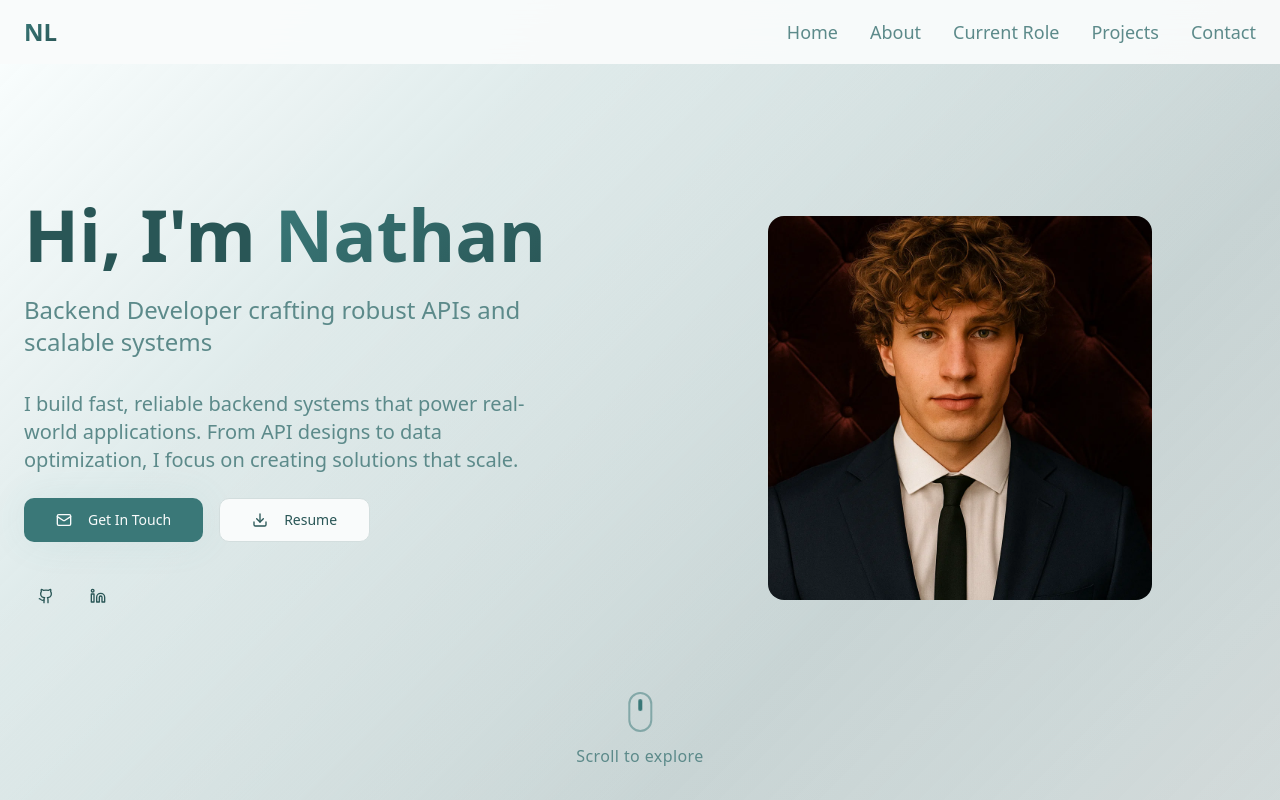
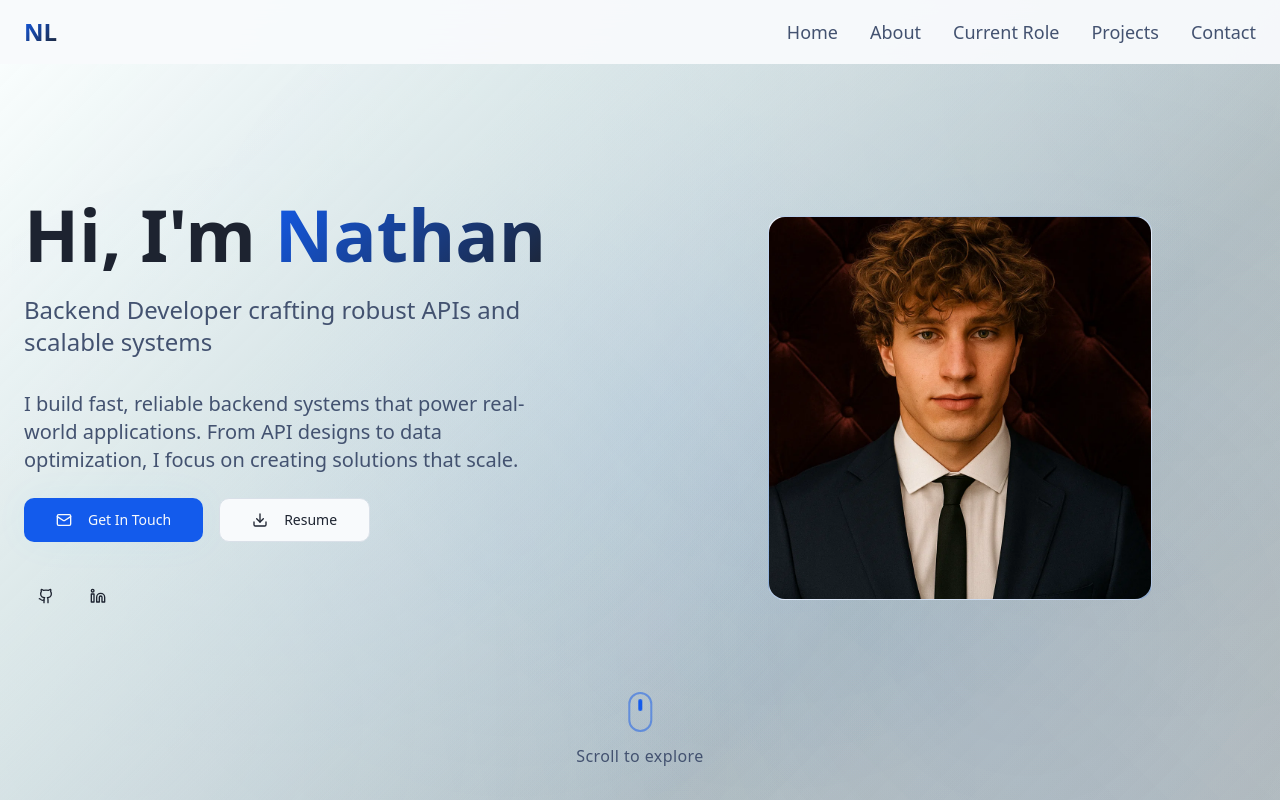
Before and after one commit to Nathan7108/Personal-Site, a React (Vite) app: page / in a window 1280 px wide. Shown: the top 800 px of the page. Built offline with nearby package versions, Linux system fonts and the light colour scheme.

Commit message:
Color change

```diff
--- a/index.html
+++ b/index.html
@@ -6,6 +6,8 @@
     <title>Nathan Luckock - Backend Developer Portfolio</title>
     <meta name="description" content="Nathan Luckock - Backend Developer specializing in FastAPI, Python, and scalable system architecture" />
     <meta name="author" content="Nathan Luckock" />
+
+    <link rel="icon" type="image/svg+xml" href="/favicon.svg" />
 
     <meta property="og:title" content="Nathan Luckock - Backend Developer Portfolio" />
     <meta property="og:description" content="Backend Developer specializing in FastAPI, Python, and scalable system architecture" />
--- a/src/components/portfolio/About.tsx
+++ b/src/components/portfolio/About.tsx
@@ -64,7 +64,7 @@ export const About = () => {
                   {skill.tech.map((tech) => (
                     <span
                       key={tech}
-                      className="px-3 py-1 bg-primary/10 text-primary text-base rounded-full"
+                      className="px-3 py-1 bg-primary/15 text-foreground border border-primary/25 text-base rounded-full font-medium"
                     >
                       {tech}
                     </span>
--- a/src/components/portfolio/Hero.tsx
+++ b/src/components/portfolio/Hero.tsx
@@ -172,7 +172,7 @@ export const Hero = () => {
                     className="w-full h-full object-cover rounded-2xl"
                   />
                 </div>
-                <div className="card-face card-back portfolio-card rounded-2xl flex items-center justify-center">
+                <div className="card-face card-back flip-card-back rounded-2xl flex items-center justify-center">
                   <div className="text-center space-y-4">
                     <h3 className="text-2xl font-bold text-gradient">Let's Connect! 🚀</h3>
                     <p className="text-muted-foreground text-base">Fun fact: I love photography, especially capturing unique landscapes and candid moments.</p>
--- a/src/index.css
+++ b/src/index.css
@@ -2,113 +2,111 @@
 @tailwind components;
 @tailwind utilities;
 
-/* Portfolio Design System - Serene teal-green theme with enhanced gradients */
+/* Portfolio Design System - Modern Cool Theme */
 
 @layer base {
   :root {
-    --background: 180 25% 98%;
-    --foreground: 180 35% 25%;
+    --background: 210 40% 98%;    /* Cool Light Blue-Gray #F8FAFC */
+    --foreground: 220 25% 15%;    /* Deep Blue-Gray #1E293B */
 
-    --card: 180 20% 96%;
-    --card-foreground: 180 35% 25%;
+    --card: 210 35% 96%;          /* Slightly darker cool gray */
+    --card-foreground: 220 25% 15%;
 
-    --popover: 180 20% 96%;
-    --popover-foreground: 180 35% 25%;
+    --popover: 210 35% 96%;
+    --popover-foreground: 220 25% 15%;
 
-    --primary: 180 35% 35%;    /* Dark teal-green #426E6F */
-    --primary-foreground: 180 25% 98%;
+    --primary: 220 85% 50%;       /* Modern Blue #3B82F6 */
+    --primary-foreground: 210 40% 98%;
 
-    --secondary: 180 15% 90%;  /* Light teal-blue #DDE9E9 */
-    --secondary-foreground: 180 35% 25%;
+    --secondary: 220 25% 15%;     /* Deep Blue-Gray #1E293B */
+    --secondary-foreground: 210 40% 98%;
 
-    --muted: 180 10% 92%;
-    --muted-foreground: 180 20% 45%;
+    --muted: 210 25% 92%;
+    --muted-foreground: 220 25% 35%;
 
-    --accent: 180 35% 35%;     /* Dark teal-green accent */
-    --accent-foreground: 180 25% 98%;
+    --accent: 200 85% 55%;        /* Cool Cyan #06B6D4 */
+    --accent-foreground: 210 40% 98%;
 
     --destructive: 0 84% 60%;
-    --destructive-foreground: 180 25% 98%;
+    --destructive-foreground: 210 40% 98%;
 
-    --border: 180 15% 85%;
-    --input: 180 15% 85%;
-    --ring: 180 35% 35%;
+    --border: 210 25% 88%;
+    --input: 210 25% 88%;
+    --ring: 200 85% 55%;
 
     --radius: 0.75rem;
 
-    /* Portfolio specific colors - Enhanced Serene Teal-Green Theme */
-    --portfolio-primary: 180 35% 35%;         /* Dark teal-green #426E6F */
-    --portfolio-primary-dark: 180 35% 25%;    /* Darker teal #346F6F */
-    --portfolio-secondary: 180 15% 90%;       /* Light teal-blue #DDE9E9 */
-    --portfolio-accent: 180 35% 35%;          /* Dark teal-green accent */
-    --portfolio-navy: 180 25% 98%;           /* Pure white #FBFFFF */
-    --portfolio-navy-light: 180 20% 96%;     /* Very light teal */
-    --portfolio-navy-lighter: 180 15% 92%;   /* Even lighter teal */
-    --portfolio-text: 180 35% 25%;           /* Dark teal text */
-    --portfolio-text-muted: 180 20% 45%;     /* Muted teal gray */
+    /* Portfolio specific colors - Modern Cool Theme */
+    --portfolio-primary: 220 85% 50%;            /* Modern Blue #3B82F6 */
+    --portfolio-primary-dark: 220 80% 45%;       /* Darker blue */
+    --portfolio-secondary: 220 25% 15%;          /* Deep Blue-Gray #1E293B */
+    --portfolio-accent: 200 85% 55%;             /* Cool Cyan #06B6D4 */
+    --portfolio-text: 220 25% 15%;              /* Deep Blue-Gray #1E293B */
+    --portfolio-text-muted: 220 25% 35%;        /* Muted blue-gray */
+    --portfolio-background: 210 40% 98%;        /* Cool Light Blue-Gray #F8FAFC */
 
-    /* Enhanced Gradients - Serene Teal-Green Theme */
+    /* Enhanced Gradients - Modern Cool Theme */
     --gradient-primary: linear-gradient(135deg, hsl(var(--portfolio-primary)), hsl(var(--portfolio-primary-dark)));
-    --gradient-background: linear-gradient(140deg, hsl(180, 25%, 98%) 0%, hsl(180, 20%, 96%) 30%, hsl(180, 15%, 94%) 70%, hsl(180, 10%, 92%) 100%);
-    --gradient-card: linear-gradient(145deg, hsl(var(--portfolio-navy-light)), hsl(var(--portfolio-navy-lighter)));
+    --gradient-background: linear-gradient(140deg, hsl(210, 40%, 98%) 0%, hsl(210, 35%, 96%) 20%, hsl(210, 30%, 94%) 40%, hsl(210, 25%, 92%) 60%, hsl(210, 20%, 90%) 80%, hsl(210, 15%, 88%) 100%);
+    --gradient-card: linear-gradient(145deg, hsl(210, 35%, 96%), hsl(210, 30%, 94%));
     --gradient-text: linear-gradient(135deg, hsl(var(--portfolio-primary)), hsl(var(--portfolio-text)));
-    --gradient-accent: linear-gradient(135deg, hsl(180, 35%, 35%), hsl(180, 25%, 55%));
+    --gradient-accent: linear-gradient(135deg, hsl(200, 85%, 55%), hsl(200, 80%, 65%));
 
     /* Enhanced Shadows */
-    --shadow-glow: 0 0 40px hsl(var(--portfolio-primary) / 0.12);
-    --shadow-card: 0 20px 40px -10px hsl(var(--portfolio-primary) / 0.1);
-    --shadow-floating: 0 30px 60px -20px hsl(var(--portfolio-primary) / 0.08);
+    --shadow-glow: 0 0 40px hsl(var(--portfolio-primary) / 0.08);
+    --shadow-card: 0 20px 40px -10px hsl(var(--portfolio-primary) / 0.06);
+    --shadow-floating: 0 30px 60px -20px hsl(var(--portfolio-primary) / 0.04);
 
     /* Animations */
     --transition-smooth: all 0.4s cubic-bezier(0.4, 0, 0.2, 1);
     --transition-bounce: all 0.6s cubic-bezier(0.68, -0.55, 0.265, 1.55);
 
-    --sidebar-background: 180 20% 96%;
-    --sidebar-foreground: 180 35% 25%;
-    --sidebar-primary: 180 25% 98%;
-    --sidebar-primary-foreground: 180 35% 25%;
-    --sidebar-accent: 180 35% 35%;
-    --sidebar-accent-foreground: 180 25% 98%;
-    --sidebar-border: 180 15% 85%;
-    --sidebar-ring: 180 35% 35%;
+    --sidebar-background: 210 40% 98%;
+    --sidebar-foreground: 220 25% 15%;
+    --sidebar-primary: 220 85% 50%;
+    --sidebar-primary-foreground: 210 40% 98%;
+    --sidebar-accent: 200 85% 55%;
+    --sidebar-accent-foreground: 210 40% 98%;
+    --sidebar-border: 210 25% 88%;
+    --sidebar-ring: 200 85% 55%;
   }
 
   .dark {
-    --background: 180 25% 8%;
-    --foreground: 180 15% 95%;
+    --background: 220 25% 8%;
+    --foreground: 210 40% 98%;
 
-    --card: 180 20% 12%;
-    --card-foreground: 180 15% 95%;
+    --card: 220 20% 12%;
+    --card-foreground: 210 40% 98%;
 
-    --popover: 180 20% 12%;
-    --popover-foreground: 180 15% 95%;
+    --popover: 220 20% 12%;
+    --popover-foreground: 210 40% 98%;
 
-    --primary: 180 35% 35%;
-    --primary-foreground: 180 15% 95%;
+    --primary: 220 85% 50%;
+    --primary-foreground: 220 25% 15%;
 
-    --secondary: 180 20% 20%;
-    --secondary-foreground: 180 15% 95%;
+    --secondary: 220 25% 15%;
+    --secondary-foreground: 210 40% 98%;
 
-    --muted: 180 15% 15%;
-    --muted-foreground: 180 10% 70%;
+    --muted: 220 15% 15%;
+    --muted-foreground: 210 40% 70%;
 
-    --accent: 180 35% 35%;
-    --accent-foreground: 180 15% 95%;
+    --accent: 200 85% 55%;
+    --accent-foreground: 210 40% 98%;
 
     --destructive: 0 62.8% 30.6%;
-    --destructive-foreground: 180 15% 95%;
+    --destructive-foreground: 210 40% 98%;
 
-    --border: 180 15% 15%;
-    --input: 180 15% 15%;
-    --ring: 180 35% 35%;
-    --sidebar-background: 180 20% 12%;
-    --sidebar-foreground: 180 15% 95%;
-    --sidebar-primary: 180 25% 8%;
-    --sidebar-primary-foreground: 180 15% 95%;
-    --sidebar-accent: 180 35% 35%;
-    --sidebar-accent-foreground: 180 15% 95%;
-    --sidebar-border: 180 15% 15%;
-    --sidebar-ring: 180 35% 35%;
+    --border: 220 15% 15%;
+    --input: 220 15% 15%;
+    --ring: 200 85% 55%;
+    --sidebar-background: 220 20% 12%;
+    --sidebar-foreground: 210 40% 98%;
+    --sidebar-primary: 220 25% 8%;
+    --sidebar-primary-foreground: 210 40% 98%;
+    --sidebar-accent: 200 85% 55%;
+    --sidebar-accent-foreground: 210 40% 98%;
+    --sidebar-border: 220 15% 15%;
+    --sidebar-ring: 200 85% 55%;
   }
 }
 
@@ -120,15 +118,89 @@
   body {
     @apply bg-background text-foreground;
     font-size: 1.00rem;
-    background: linear-gradient(130deg,
-      hsl(180, 25%, 98%) 0%,
-      hsl(180, 20%, 96%) 25%,
-      hsl(180, 15%, 94%) 50%,
-      hsl(180, 10%, 92%) 75%,
-      hsl(180, 5%, 90%) 100%
+    background:
+      /* Enhanced gradient orbs */
+      radial-gradient(circle at 20% 20%, rgba(59, 130, 246, 0.12) 0%, transparent 50%),
+      radial-gradient(circle at 80% 80%, rgba(59, 130, 246, 0.08) 0%, transparent 50%),
+      radial-gradient(circle at 40% 60%, rgba(59, 130, 246, 0.06) 0%, transparent 50%),
+      radial-gradient(circle at 60% 40%, rgba(59, 130, 246, 0.04) 0%, transparent 50%),
+      radial-gradient(circle at 10% 90%, rgba(59, 130, 246, 0.05) 0%, transparent 50%),
+      radial-gradient(circle at 90% 10%, rgba(59, 130, 246, 0.03) 0%, transparent 50%),
+
+      /* Enhanced geometric patterns */
+      linear-gradient(45deg, transparent 30%, rgba(59, 130, 246, 0.03) 50%, transparent 70%),
+      linear-gradient(-45deg, transparent 30%, rgba(59, 130, 246, 0.02) 50%, transparent 70%),
+      linear-gradient(90deg, transparent 20%, rgba(59, 130, 246, 0.015) 50%, transparent 80%),
+      linear-gradient(0deg, transparent 20%, rgba(59, 130, 246, 0.01) 50%, transparent 80%),
+
+      /* Rich multi-layered gradient background */
+      linear-gradient(135deg,
+        hsl(210, 40%, 98%) 0%,
+        hsl(210, 35%, 96%) 10%,
+        hsl(210, 30%, 94%) 20%,
+        hsl(210, 25%, 92%) 30%,
+        hsl(210, 20%, 90%) 40%,
+        hsl(210, 15%, 88%) 50%,
+        hsl(210, 10%, 86%) 60%,
+        hsl(210, 5%, 84%) 70%,
+        hsl(210, 0%, 82%) 80%,
+        hsl(205, 0%, 80%) 90%,
+        hsl(200, 0%, 78%) 100%
+      ),
+
+      /* Additional gradient layers for depth */
+      linear-gradient(45deg,
+        transparent 0%,
+        rgba(59, 130, 246, 0.02) 25%,
+        transparent 50%,
+        rgba(59, 130, 246, 0.01) 75%,
+        transparent 100%
+      ),
+
+      linear-gradient(-45deg,
+        transparent 0%,
+        rgba(59, 130, 246, 0.015) 30%,
+        transparent 60%,
+        rgba(59, 130, 246, 0.005) 90%,
+        transparent 100%
       );
     background-attachment: fixed;
     overflow-x: hidden;
+    position: relative;
+  }
+
+  /* Very subtle animated background elements */
+  body::before {
+    content: '';
+    position: fixed;
+    top: 0;
+    left: 0;
+    width: 100%;
+    height: 100%;
+    background:
+      radial-gradient(circle at 20% 80%, rgba(59, 130, 246, 0.04) 0%, transparent 40%),
+      radial-gradient(circle at 80% 20%, rgba(59, 130, 246, 0.03) 0%, transparent 40%),
+      radial-gradient(circle at 40% 40%, rgba(59, 130, 246, 0.02) 0%, transparent 40%),
+      radial-gradient(circle at 60% 60%, rgba(59, 130, 246, 0.015) 0%, transparent 40%);
+    pointer-events: none;
+    z-index: -1;
+    animation: backgroundFloat 25s ease-in-out infinite;
+  }
+
+  body::after {
+    content: '';
+    position: fixed;
+    top: 0;
+    left: 0;
+    width: 100%;
+    height: 100%;
+    background:
+      linear-gradient(90deg, transparent 0%, rgba(59, 130, 246, 0.006) 50%, transparent 100%),
+      linear-gradient(0deg, transparent 0%, rgba(59, 130, 246, 0.004) 50%, transparent 100%),
+      linear-gradient(45deg, transparent 0%, rgba(59, 130, 246, 0.003) 50%, transparent 100%);
+    pointer-events: none;
+    z-index: -1;
+    animation: backgroundPulse 20s ease-in-out infinite;
   }
 }
 
@@ -142,35 +214,35 @@
 
   .portfolio-card {
     @apply p-8 rounded-2xl;
-    background: linear-gradient(145deg, rgba(255, 255, 255, 0.9), rgba(221, 233, 233, 0.3));
+    background: linear-gradient(145deg, rgba(248, 250, 252, 0.95), rgba(59, 130, 246, 0.2));
     box-shadow:
-      0 20px 40px rgba(66, 110, 111, 0.1),
-      0 15px 25px -10px rgba(66, 110, 111, 0.08),
-      inset 0 1px 1px rgba(255, 255, 255, 0.9),
-      inset 0 -1px 1px rgba(66, 110, 111, 0.12);
+      0 20px 40px rgba(59, 130, 246, 0.06),
+      0 15px 25px -10px rgba(59, 130, 246, 0.04),
+      inset 0 1px 1px rgba(248, 250, 252, 0.95),
+      inset 0 -1px 1px rgba(59, 130, 246, 0.08);
     backdrop-filter: blur(20px) saturate(140%);
     -webkit-backdrop-filter: blur(20px) saturate(140%);
-    border: 1px solid rgba(66, 110, 111, 0.15);
+    border: 1px solid rgba(59, 130, 246, 0.1);
     transition: var(--transition-smooth);
   }
 
   .portfolio-card:hover {
     transform: translateY(-8px) scale(1.01);
-    background: linear-gradient(145deg, rgba(255, 255, 255, 0.98), rgba(66, 110, 111, 0.12));
+    background: linear-gradient(145deg, rgba(248, 250, 252, 0.98), rgba(59, 130, 246, 0.08));
     box-shadow:
-      0 0 0 1px rgba(66, 110, 111, 0.2),
-      0 0 8px rgba(66, 110, 111, 0.25),
-      0 0 16px rgba(66, 110, 111, 0.2),
-      0 0 24px rgba(66, 110, 111, 0.15),
-      0 0 32px rgba(66, 110, 111, 0.1),
-      0 0 40px rgba(66, 110, 111, 0.08),
-      0 0 48px rgba(66, 110, 111, 0.06),
-      0 0 56px rgba(66, 110, 111, 0.04),
-      0 8px 32px rgba(66, 110, 111, 0.15),
-      0 16px 48px rgba(66, 110, 111, 0.1),
-      inset 0 1px 1px rgba(255, 255, 255, 0.98),
-      inset 0 -1px 1px rgba(66, 110, 111, 0.2);
-    border-color: rgba(66, 110, 111, 0.4);
+      0 0 0 1px rgba(59, 130, 246, 0.15),
+      0 0 8px rgba(59, 130, 246, 0.12),
+      0 0 16px rgba(59, 130, 246, 0.08),
+      0 0 24px rgba(59, 130, 246, 0.06),
+      0 0 32px rgba(59, 130, 246, 0.04),
+      0 0 40px rgba(59, 130, 246, 0.03),
+      0 0 48px rgba(59, 130, 246, 0.02),
+      0 0 56px rgba(59, 130, 246, 0.01),
+      0 8px 32px rgba(59, 130, 246, 0.08),
+      0 16px 48px rgba(59, 130, 246, 0.06),
+      inset 0 1px 1px rgba(248, 250, 252, 0.98),
+      inset 0 -1px 1px rgba(59, 130, 246, 0.15);
+    border-color: rgba(59, 130, 246, 0.25);
     backdrop-filter: blur(20px) saturate(170%);
     -webkit-backdrop-filter: blur(20px) saturate(170%);
   }
@@ -185,15 +257,15 @@
     inset: 0;
     border-radius: inherit;
     background: var(--gradient-accent);
-    filter: blur(20px) brightness(1.08) saturate(1.15);
-    opacity: 0.08;
+    filter: blur(20px) brightness(1.05) saturate(1.1);
+    opacity: 0.04;
     transition: var(--transition-smooth);
     z-index: -1;
   }
 
   .portfolio-glow:hover::before {
-    opacity: 0.35;
-    filter: blur(20px) brightness(1.2) saturate(1.3);
+    opacity: 0.15;
+    filter: blur(20px) brightness(1.1) saturate(1.2);
   }
 
   .floating-animation {
@@ -207,6 +279,43 @@
     background-clip: text;
   }
 
+  .bg-gradient-primary {
+    background: var(--gradient-primary);
+  }
+
+  .bg-gradient-background {
+    background: var(--gradient-background);
+  }
+
+  .bg-gradient-card {
+    background: var(--gradient-card);
+  }
+
+  .bg-gradient-accent {
+    background: var(--gradient-accent);
+  }
+
+  .shadow-glow {
+    box-shadow: var(--shadow-glow);
+  }
+
+  .shadow-card {
+    box-shadow: var(--shadow-card);
+  }
+
+  .shadow-floating {
+    box-shadow: var(--shadow-floating);
+  }
+
+  .transition-smooth {
+    transition: var(--transition-smooth);
+  }
+
+  .transition-bounce {
+    transition: var(--transition-bounce);
+  }
+
+  /* Enhanced card styles with modern cool theme */
   .perspective-card {
     perspective: 1000px;
     transform-style: preserve-3d;
@@ -218,38 +327,49 @@
 
   .card-back {
     transform: rotateY(180deg);
-    pointer-events: none;
   }
 
   .card-inner {
     position: relative;
     width: 100%;
     height: 100%;
+    text-align: center;
     transition: transform 0.8s;
     transform-style: preserve-3d;
-    will-change: transform;
   }
 
   .card-face {
     position: absolute;
     width: 100%;
     height: 100%;
+    -webkit-backface-visibility: hidden;
     backface-visibility: hidden;
-    border-radius: inherit;
-    will-change: transform;
+    border-radius: 1rem;
+    background: linear-gradient(145deg, rgba(248, 250, 252, 0.95), rgba(59, 130, 246, 0.2));
+    border: 1px solid rgba(59, 130, 246, 0.1);
   }
 
   .popover {
-    background: linear-gradient(145deg, rgba(255, 255, 255, 0.95), rgba(221, 233, 233, 0.2));
-    box-shadow: 0 4px 24px 0 rgba(66, 110, 111, 0.12);
-    backdrop-filter: blur(12px) saturate(140%);
-    -webkit-backdrop-filter: blur(12px) saturate(140%);
-    border: 1px solid rgba(66, 110, 111, 0.15);
+    background: linear-gradient(145deg, rgba(248, 250, 252, 0.95), rgba(59, 130, 246, 0.2));
+    backdrop-filter: blur(20px) saturate(140%);
+    -webkit-backdrop-filter: blur(20px) saturate(140%);
+    border: 1px solid rgba(59, 130, 246, 0.1);
+  }
+
+  /* Flip card specific styles to prevent conflicts */
+  .flip-card-back {
+    background: linear-gradient(145deg, rgba(248, 250, 252, 0.95), rgba(59, 130, 246, 0.2));
+    backdrop-filter: blur(20px) saturate(140%);
+    -webkit-backdrop-filter: blur(20px) saturate(140%);
+    border: 1px solid rgba(59, 130, 246, 0.1);
+    box-shadow:
+      0 20px 40px rgba(59, 130, 246, 0.06),
+      0 15px 25px -10px rgba(59, 130, 246, 0.04),
+      inset 0 1px 1px rgba(248, 250, 252, 0.95),
+      inset 0 -1px 1px rgba(59, 130, 246, 0.08);
   }
 }
 
-@layer utilities {
-  /* Custom animations */
 @keyframes float {
   0%, 100% {
     transform: translateY(0px);
@@ -259,43 +379,73 @@
   }
 }
 
+@keyframes backgroundFloat {
+  0%, 100% {
+    transform: translate(0px, 0px) rotate(0deg);
+    opacity: 0.03;
+  }
+  25% {
+    transform: translate(10px, -10px) rotate(1deg);
+    opacity: 0.05;
+  }
+  50% {
+    transform: translate(-5px, 15px) rotate(-1deg);
+    opacity: 0.04;
+  }
+  75% {
+    transform: translate(-15px, -5px) rotate(0.5deg);
+    opacity: 0.06;
+  }
+}
+
+@keyframes backgroundPulse {
+  0%, 100% {
+    opacity: 0.005;
+    transform: scale(1);
+  }
+  50% {
+    opacity: 0.01;
+    transform: scale(1.02);
+  }
+}
+
 @keyframes fadeInUp {
   from {
     opacity: 0;
-      transform: translate3d(0, 60px, 0);
+    transform: translateY(30px);
   }
   to {
     opacity: 1;
-      transform: translate3d(0, 0, 0);
+    transform: translateY(0);
   }
 }
 
 @keyframes slideInLeft {
   from {
     opacity: 0;
-      transform: translate3d(-100%, 0, 0);
+    transform: translateX(-30px);
   }
   to {
     opacity: 1;
-      transform: translate3d(0, 0, 0);
+    transform: translateX(0);
   }
 }
 
 @keyframes slideInRight {
   from {
     opacity: 0;
-      transform: translate3d(100%, 0, 0);
+    transform: translateX(30px);
   }
   to {
     opacity: 1;
-      transform: translate3d(0, 0, 0);
+    transform: translateX(0);
   }
 }
 
 @keyframes scaleIn {
   from {
     opacity: 0;
-      transform: scale(0.8);
+    transform: scale(0.9);
   }
   to {
     opacity: 1;
@@ -304,15 +454,15 @@
 }
 
 .animate-fade-in-up {
-    animation: fadeInUp 0.8s ease-out;
+  animation: fadeInUp 0.6s ease-out;
 }
 
 .animate-slide-in-left {
-    animation: slideInLeft 0.8s ease-out;
+  animation: slideInLeft 0.6s ease-out;
 }
 
 .animate-slide-in-right {
-    animation: slideInRight 0.8s ease-out;
+  animation: slideInRight 0.6s ease-out;
 }
 
 .animate-scale-in {
@@ -320,18 +470,17 @@
 }
 
 .animation-delay-200 {
-    animation-delay: 0.2s;
+  animation-delay: 200ms;
 }
 
 .animation-delay-400 {
-    animation-delay: 0.4s;
+  animation-delay: 400ms;
 }
 
 .animation-delay-600 {
-    animation-delay: 0.6s;
+  animation-delay: 600ms;
 }
 
 .animation-delay-800 {
-    animation-delay: 0.8s;
+  animation-delay: 800ms;
 }
-}
```
Also changed, not shown: src/components/portfolio/Employer.tsx (+15 -15 lines), src/components/portfolio/Projects.tsx (+5 -5 lines), public/favicon.svg (added), 1 other file (tests, documents, lock files or other folders). Lines whose indentation alone changed are shown as unchanged.
